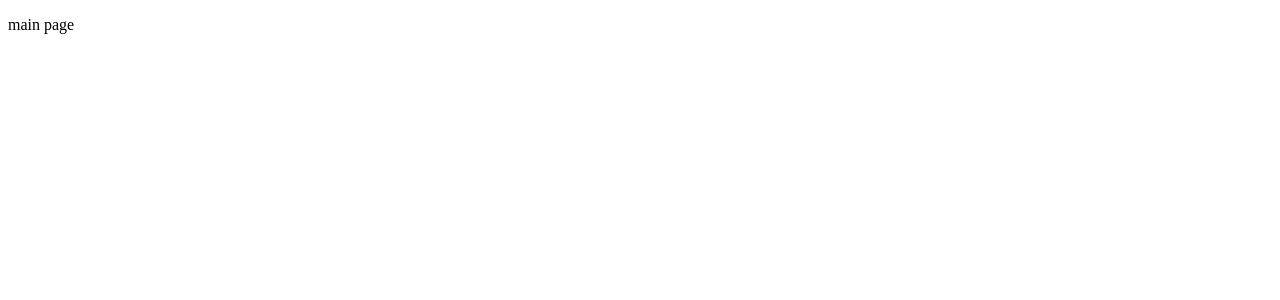
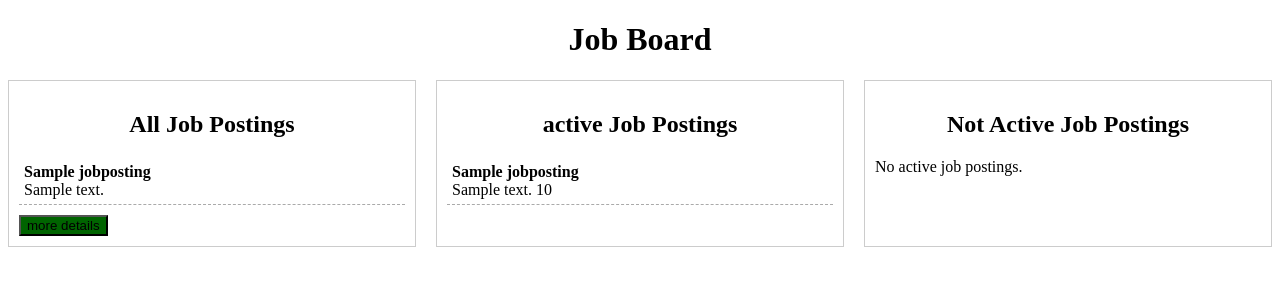
Before and after one commit to alighaderipour/django, a Django app: page / in a window 1280 px wide. Before the commit the part shown is almost empty. Shown: the top 300 px of the page. Run offline with Django 5.2, Linux system fonts and the light colour scheme; tables that the repository leaves empty hold one stand-in row (values such as "Sample post").

Commit message:
latest change

```diff
--- a/2/config/settings.py
+++ b/2/config/settings.py
@@ -37,6 +37,7 @@ INSTALLED_APPS = [
     'django.contrib.sessions',
     'django.contrib.messages',
     'django.contrib.staticfiles',
+    'django.contrib.humanize',
 
 
     #local apps
--- a/2/job_board/models.py
+++ b/2/job_board/models.py
@@ -6,3 +6,4 @@ class JobPosting(models.Model):
     description = models.TextField()
     company = models.CharField(max_length=100)
     salary = models.IntegerField()
+    is_active = models.BooleanField(default=False)
--- a/2/job_board/templates/job_board/index.html
+++ b/2/job_board/templates/job_board/index.html
@@ -1,10 +1,69 @@
+{% load humanize %}
 <!DOCTYPE html>
-<html lang="en">
+<html>
 <head>
-    <meta charset="UTF-8">
-    <title>Home</title>
+    <title>Job Postings</title>
+    <style>
+        .container {
+            display: flex;
+            gap: 20px; /* space between columns */
+        }
+        .column {
+            flex: 1; /* each column takes up equal width */
+            border: 1px solid #ccc;
+            padding: 10px;
+        }
+        h2 {
+            text-align: center;
+        }
+        .job {
+            margin-bottom: 10px;
+            padding: 5px;
+            border-bottom: 1px dashed #aaa;
+        }
+        button{
+            background-color: darkgreen;
+        }
+    </style>
 </head>
 <body>
-    <p> main page</p>
+    <h1 style="text-align: center" >Job Board</h1>
+    <div class="container">
+        <div class="column">
+            <h2>All Job Postings</h2>
+            {% for job in job_postings %}
+                <div class="job">
+                    <strong>{{ job.title }}</strong><br>
+                    {{ job.description }}
+                </div>
+            {% empty %}
+                <p>No job postings found.</p>
+            {% endfor %}
+        <button >more details</button>
+        </div>
+    <div class="column">
+            <h2>active Job Postings</h2>
+            {% for job in active_job_postings %}
+                <div class="job">
+                    <strong>{{ job.title }}</strong><br>
+                    {{ job.description }}
+                    {{ job.salary|intcomma }}
+                </div>
+            {% empty %}
+                <p>No job postings found.</p>
+            {% endfor %}
+        </div>
+        <div class="column">
+            <h2>Not Active Job Postings</h2>
+            {% for active_job in not_active_job_postings %}
+                <div class="job">
+                    <strong>{{ active_job.title }}</strong><br>
+                    {{ active_job.description }}
+                </div>
+            {% empty %}
+                <p>No active job postings.</p>
+            {% endfor %}
+        </div>
+    </div>
 </body>
 </html>
--- a/2/job_board/urls.py
+++ b/2/job_board/urls.py
@@ -1,7 +1,8 @@
 from django.contrib import admin
 from django.urls import path
-from .views import index
+from .views import index, job_details
 
 urlpatterns = [
     path('', index, name='home'),
+    path('job/', index, name='home'),
 ]
--- a/2/job_board/views.py
+++ b/2/job_board/views.py
@@ -1,5 +1,15 @@
 from django.shortcuts import render
-
+from .models import  JobPosting
 # Create your views here.
 def index(request):
-    return render(request, 'job_board/index.html', {})
+    job_postings = JobPosting.objects.all()
+    active_job_postings = JobPosting.objects.filter(is_active=True)
+    not_active_job_postings = JobPosting.objects.filter(is_active=False)
+    print(job_postings)
+    context = {'job_postings': job_postings, 'not_active_job_postings': not_active_job_postings, 'active_job_postings': active_job_postings}
+    return render(request, 'job_board/index.html', context)
+
+def job_details(request, job_id):
+    job = JobPosting.objects.get(id=job_id)
+    context = {'job': job}
+    return render(request, 'job_board/job_detail.html', context)
```
Also changed, not shown: 2/job_board/templates/job_board/job_detail.html (added, +10 -0 lines), 2/job_board/migrations/0002_jobposting_is_active.py (added).
